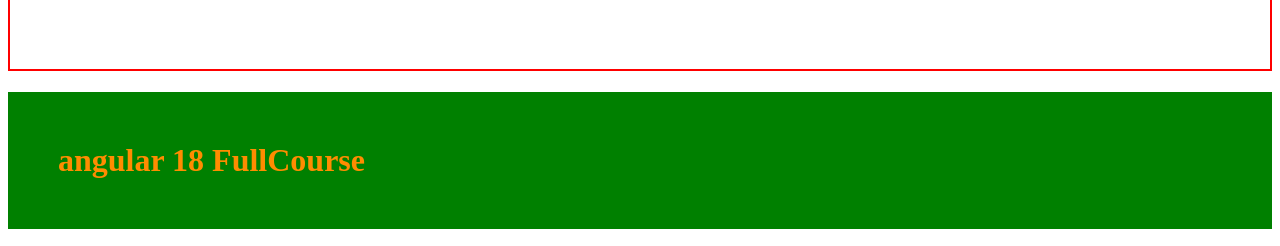
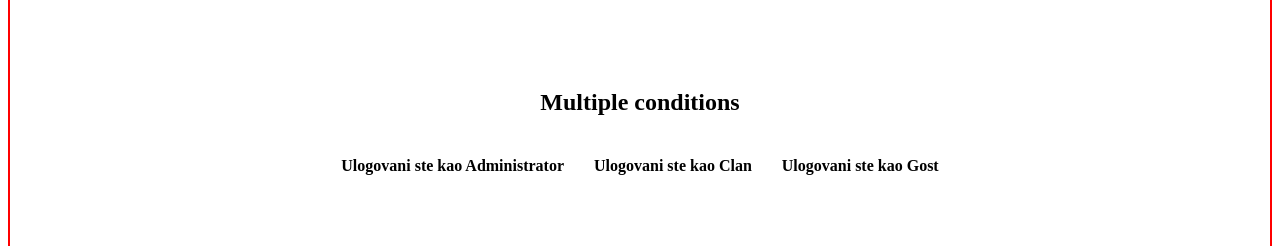
Before and after one commit to katic-nemanja/angular18FullCourse, an Angular app: page / in a window 1280 px wide. Shown: the part 626-872 px from the top of the page. Built offline with nearby package versions, Linux system fonts and the light colour scheme.

Commit message:
prvi dan na moru

```diff
--- a/angular.json
+++ b/angular.json
@@ -92,5 +92,8 @@
         }
       }
     }
+  },
+  "cli": {
+    "analytics": false
   }
 }
--- a/src/app/directives/directives.component.html
+++ b/src/app/directives/directives.component.html
@@ -33,6 +33,14 @@
 
     </div>
 
+    <div><h2>Multiple conditions</h2></div>
+    <div class="flex-row">
+        <h4 *ngIf="isAdmin">Ulogovani ste kao Administrator</h4>
+        <h4 *ngIf="isMember">Ulogovani ste kao Clan</h4>
+        <h4 *ngIf="isGuest">Ulogovani ste kao Gost</h4>
+
+    </div>
+
 
 
 </div>
--- a/src/app/directives/directives.component.ts
+++ b/src/app/directives/directives.component.ts
@@ -9,10 +9,12 @@
   styleUrl: './directives.component.css'
 })
 export class DirectivesComponent {
-  isLoggedIn:boolean = true;
-  userName:string = "Nemanja Katic";
-
-  kliknuto(){
-    this.isLoggedIn=!this.isLoggedIn;
+  isLoggedIn: boolean = true;
+  userName: string = "Nemanja Katic";
+  isAdmin: boolean = true;
+  isMember: boolean = true;
+  isGuest: boolean = true;
+  kliknuto() {
+    this.isLoggedIn = !this.isLoggedIn;
   }
 }
```
